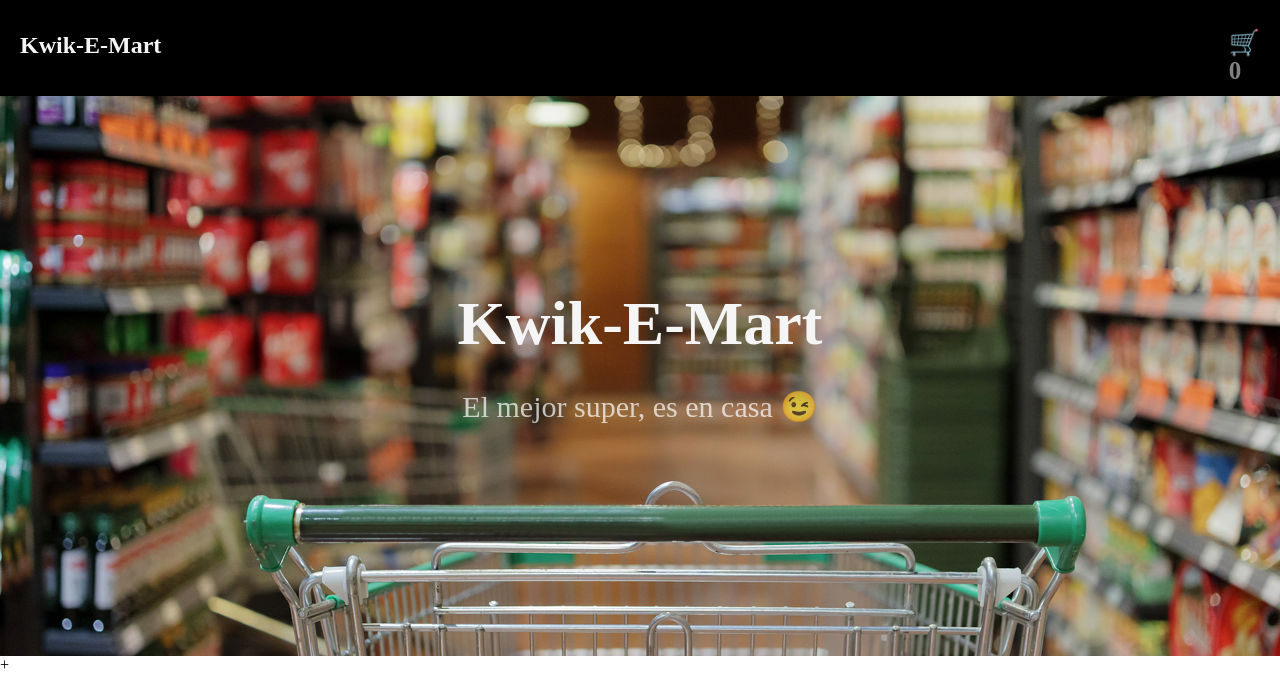
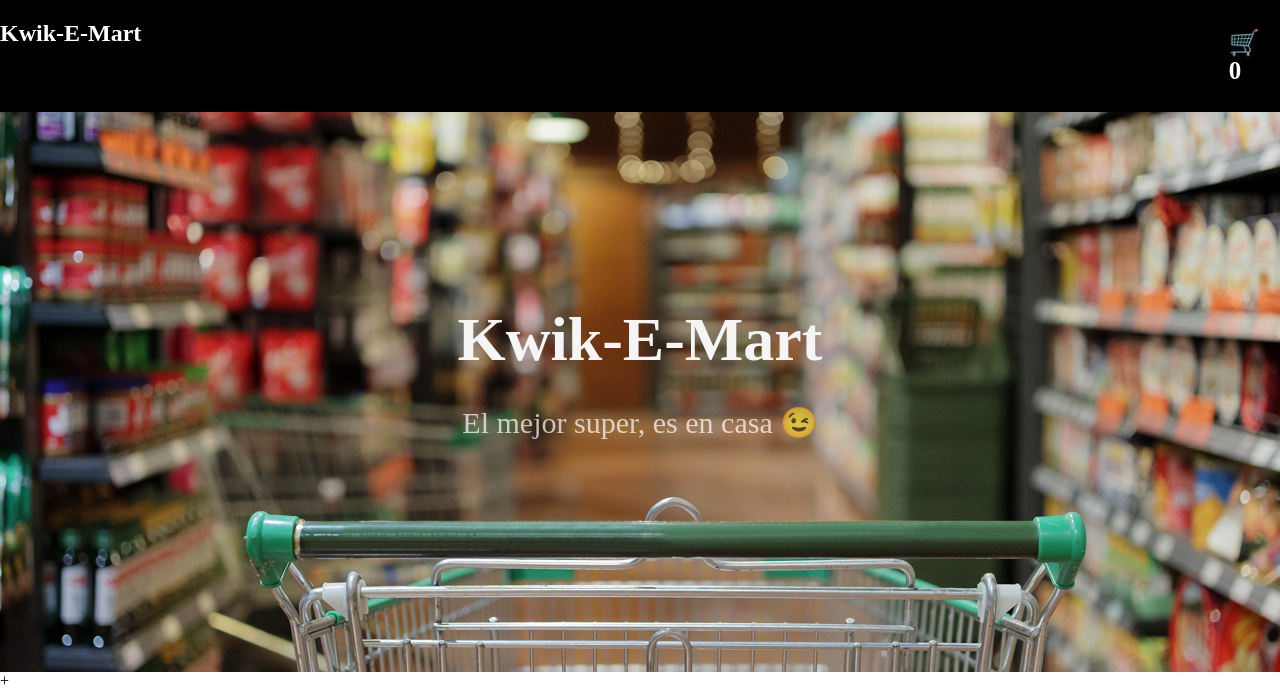
Before and after one commit to ClausReyes/JavaScript, a plain HTML site: page index.html in a window 1280 px wide. Shown: the top 692 px of the page. Drawn offline with Linux system fonts and the light colour scheme; some packages are replaced by stand-ins of ours; a script that the page names is missing.

Commit message:
css updated

```diff
--- a/style.css
+++ b/style.css
@@ -10,12 +10,12 @@ body {
 .navbar{
 display: flex;
 justify-content: space-between;
-height: 12vh;
+height: 14vh;
 background-color:  black;
-color: gray;
+color: white;
 font-size: medium;
 }
-.navbar-logo{
+.navbar-log{
     justify-self: start;
     margin-left: 20px;
     color: whitesmoke;
```
